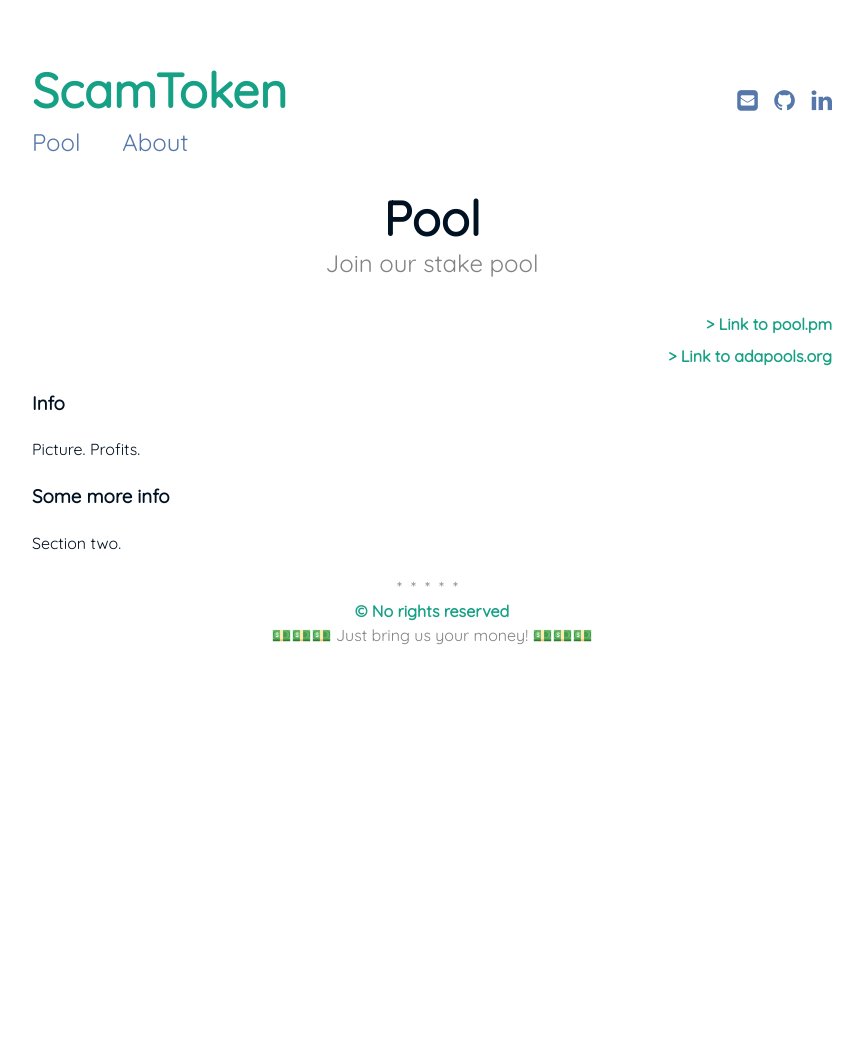
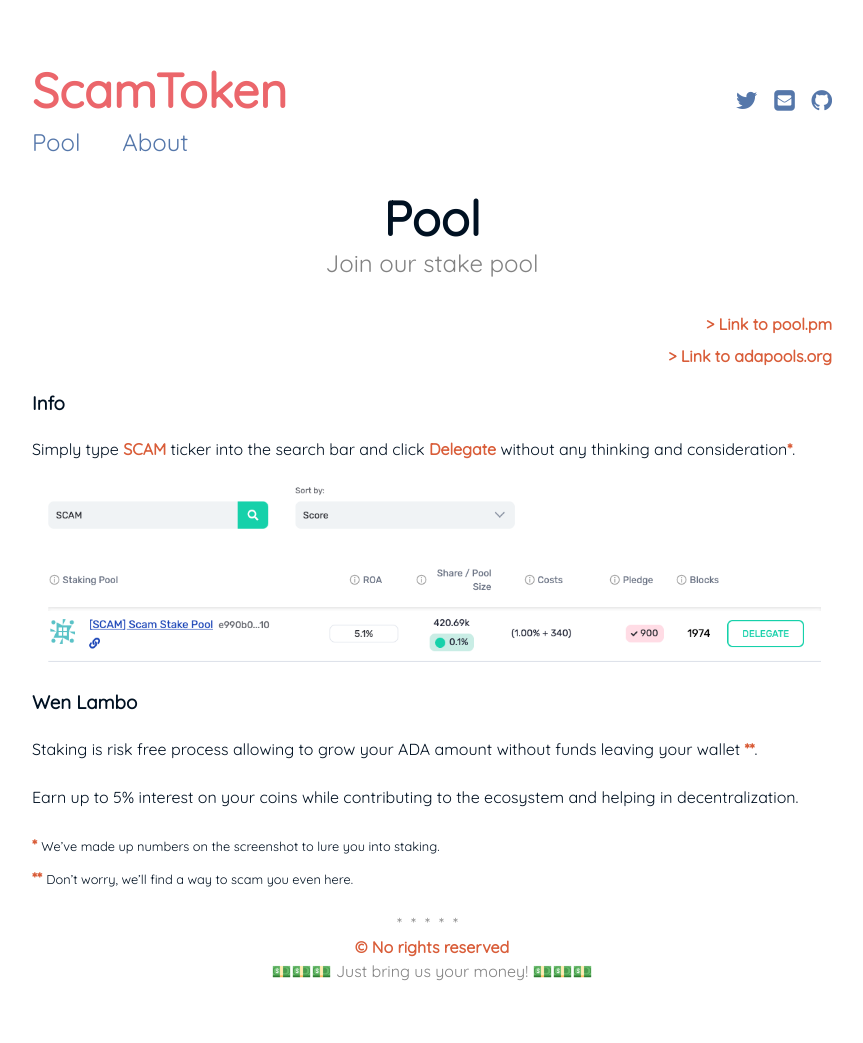
Before and after one commit to bmwant/scamtoken, a Jekyll site: the page built from pool.md, in a window 1280 px wide. Shown: the whole page, without its empty margins (208-1071 px from the left). Built offline with Jekyll 4.4.1, drawn with Linux system fonts in a browser that asks for light colours; before the commit the page ends 900 px from its top, so only the background shows below that.

Commit message:
Update colors and fill pool page :tram:

```diff
--- a/_includes/externals/styling.html
+++ b/_includes/externals/styling.html
@@ -1,4 +1,4 @@
-<link rel="icon" type="image/jpeg" href="{{ '/assets/img/pudhina.jpg' | prepend: site.baseurl }}"/>
+<link rel="icon" type="image/png" href="{{ '/assets/img/scam_icon.png' | prepend: site.baseurl }}"/>
 <link rel="stylesheet" href="{{ "/assets/vendor/normalize-css/normalize.css" | prepend: site.baseurl }}">
 <link rel="stylesheet" href="{{ "/assets/css/main.css" | prepend: site.baseurl }}">
 {% if site.styles contains site.highlightstyle %}
--- a/_includes/header.html
+++ b/_includes/header.html
@@ -7,6 +7,9 @@
     </ul>
   </div>
   <ul class="social-links">
+    <a href="https://twitter.com/DogecoinInUa" class="social-links__entry" target="_blank">
+      <i class="fa fa-twitter"></i>
+    </a>
     {% if site.author.email %}
     <a href="mailto:{{ site.author.email }}" class="social-links__entry" target="_blank">
       <i class="fa fa-envelope-square"></i>
@@ -15,10 +18,5 @@
     <a href="https://github.com/bmwant/scamtoken" class="social-links__entry" target="_blank">
       <i class="fa fa-github"></i>
     </a>
-{% if site.author.linkedin %}
-<a href="https://in.linkedin.com/in/{{ site.author.linkedin }}" class="social-links__entry" target="_blank">
-<i class="fa fa-linkedin"></i>
-</a>
-{% endif %}
   </ul>
 </header>
--- a/assets/css/main.css
+++ b/assets/css/main.css
@@ -1,4 +1,11 @@
 @charset "UTF-8";
+:root {
+  --main-red: #eb666b;
+  --main-yellow: #D95D39;
+  --main-green:#16a085;
+  --main-blue: #57A;
+  --main-grey: #828282;
+}
 /* =Base *//*************************************************************/
   body {
     font-family: 'Quicksand', sans-serif;
@@ -42,7 +49,8 @@
       font-weight: 400; }
 
   strong {
-    color: #16a085; }
+    color: var(--main-yellow);
+  }
 
   .wrapper {
     max-width: 800px;
@@ -58,7 +66,7 @@
   .logo {
     font-size: 300%;
     font-weight: 700;
-    color: #16a085;
+    color: var(--main-red);
     display: block; }
 
   .menu {
--- a/pool.md
+++ b/pool.md
@@ -5,18 +5,26 @@ subtitle: Join our stake pool
 ---
 
 <span style="float: right;">
-  <a href="https://pool.pm/e990b066616878fb4efcfc55a01fad6a841e74674f02b8a4d8247910"><strong>> Link to pool.pm</strong></a>
+  <a href="https://pool.pm/e990b066616878fb4efcfc55a01fad6a841e74674f02b8a4d8247910" target="_blank"><strong>> Link to pool.pm</strong></a>
 </span>
 <br>
 <span style="float: right;">
-  <a href="https://adapools.org/pool/e990b066616878fb4efcfc55a01fad6a841e74674f02b8a4d8247910"><strong>> Link to adapools.org</strong></a>
+  <a href="https://adapools.org/pool/e990b066616878fb4efcfc55a01fad6a841e74674f02b8a4d8247910" target="_blank"><strong>> Link to adapools.org</strong></a>
 </span>
 <br>
 
 ### Info
 
-Picture. Profits.
+Simply type **SCAM** ticker into the search bar and click **Delegate** without any thinking and consideration<strong>*</strong>.
 
-### Some more info
+<img src="{{ '/assets/img/pool.png' | prepend: site.baseurl }}" id="pool-img">
 
-Section two.
+### Wen Lambo
+
+Staking is risk free process allowing to grow your ADA amount without funds leaving your wallet <strong>**</strong>.
+
+Earn up to 5% interest on your coins while contributing to the ecosystem and helping in decentralization.
+
+<strong>*</strong> <small>We've made up numbers on the screenshot to lure you into staking.</small>
+<br>
+<strong>**</strong> <small>Don't worry, we'll find a way to scam you even here.</small>
```
Also changed, not shown: assets/img/pool.png (added). Lines whose indentation alone changed are shown as unchanged.
